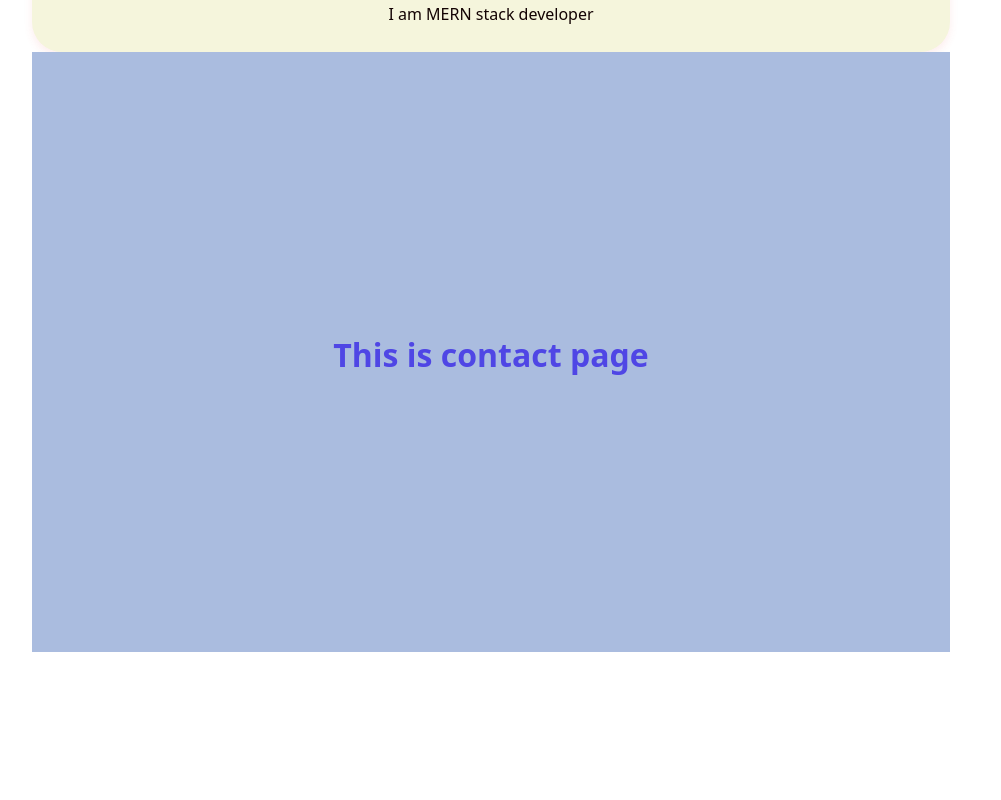
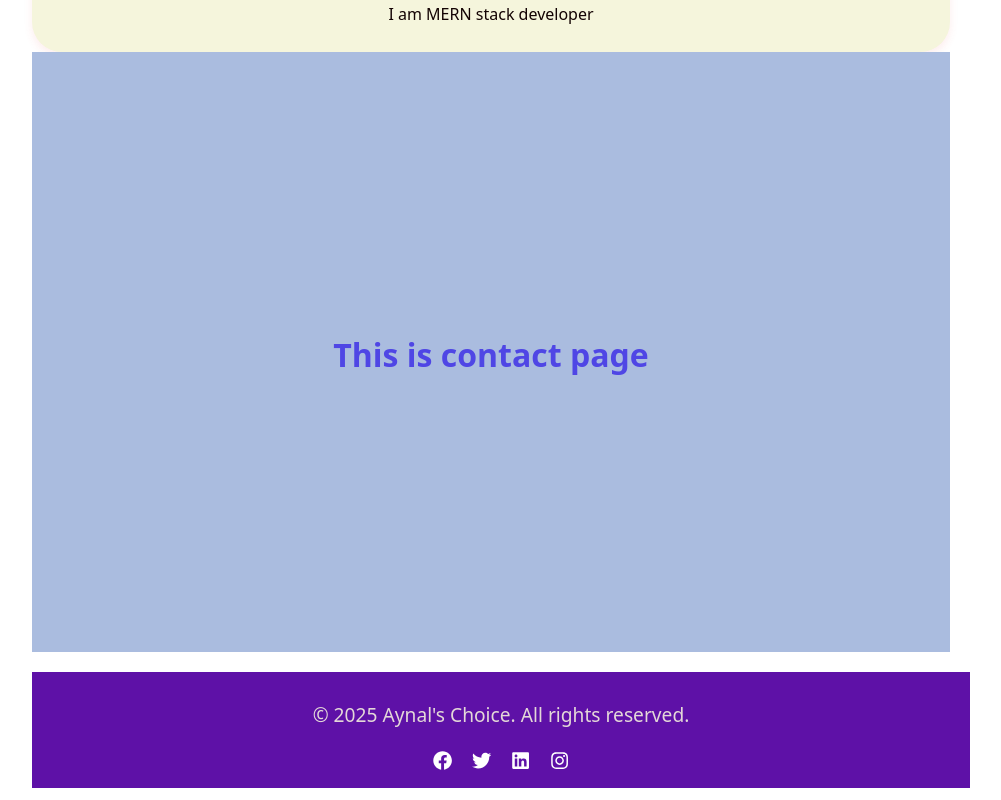
Before and after one commit to Aynal7411/react-project-1, a React app: page / in a window 1280 px wide. Shown: the part 454-1254 px from the top of the page, without its empty margins (149-1150 px from the left). Before the commit the page ends 1138 px from the top, so only its background shows below. Built offline with nearby package versions, Linux system fonts and the light colour scheme; the HTML template or start-up script is replaced by a standard one.

Commit message:
footer added

```diff
--- a/package.json
+++ b/package.json
@@ -11,7 +11,8 @@
   },
   "dependencies": {
     "react": "^19.1.1",
-    "react-dom": "^19.1.1"
+    "react-dom": "^19.1.1",
+    "react-icons": "^5.5.0"
   },
   "devDependencies": {
     "@eslint/js": "^9.36.0",
--- a/src/App.jsx
+++ b/src/App.jsx
@@ -2,7 +2,7 @@ import { useState } from 'react'
 import Navbar from "./components/Navbar";
 import './App.css'
 import Aynal from './components/Aynal';
-
+import Footer from './components/Footer';
 import Contact from "./components/Contact";
 function App() {
 
@@ -16,6 +16,7 @@ function App() {
         </div>
         <Aynal />
         <Contact />
+        <Footer />
     </>
   )
 }
--- /dev/null
+++ b/src/components/Footer.css
@@ -0,0 +1,25 @@
+.footer {
+  background-color: hsl(271, 82%, 36%);
+  color: hsl(0, 19%, 87%);
+  text-align: center;
+  padding: 10px;
+  position: relative;
+  bottom: 0;
+  width: 100%;
+  top: 20px;
+}
+
+.social-links {
+  margin-top: 10px;
+}
+
+.social-links a {
+  margin: 0 10px;
+  color: #fff;
+  font-size: 1.2rem;
+  transition: color 0.3s ease;
+}
+
+.social-links a:hover {
+  color: #f39c12; /* gold-orange hover */
+}
--- /dev/null
+++ b/src/components/Footer.jsx
@@ -0,0 +1,17 @@
+import React from "react";
+import "./Footer.css";
+import { FaFacebook, FaTwitter, FaLinkedin, FaInstagram } from "react-icons/fa";
+
+export default function Footer() {
+  return (
+    <footer className="footer">
+      <p>© 2025 Aynal's Choice. All rights reserved.</p>
+      <div className="social-links">
+        <a href="https://facebook.com" target="_blank" rel="noopener noreferrer"><FaFacebook /></a>
+        <a href="https://twitter.com" target="_blank" rel="noopener noreferrer"><FaTwitter /></a>
+        <a href="https://linkedin.com" target="_blank" rel="noopener noreferrer"><FaLinkedin /></a>
+        <a href="https://instagram.com" target="_blank" rel="noopener noreferrer"><FaInstagram /></a>
+      </div>
+    </footer>
+  );
+}
```
Also changed, not shown: 1 other file (tests, documents, lock files or other folders).
